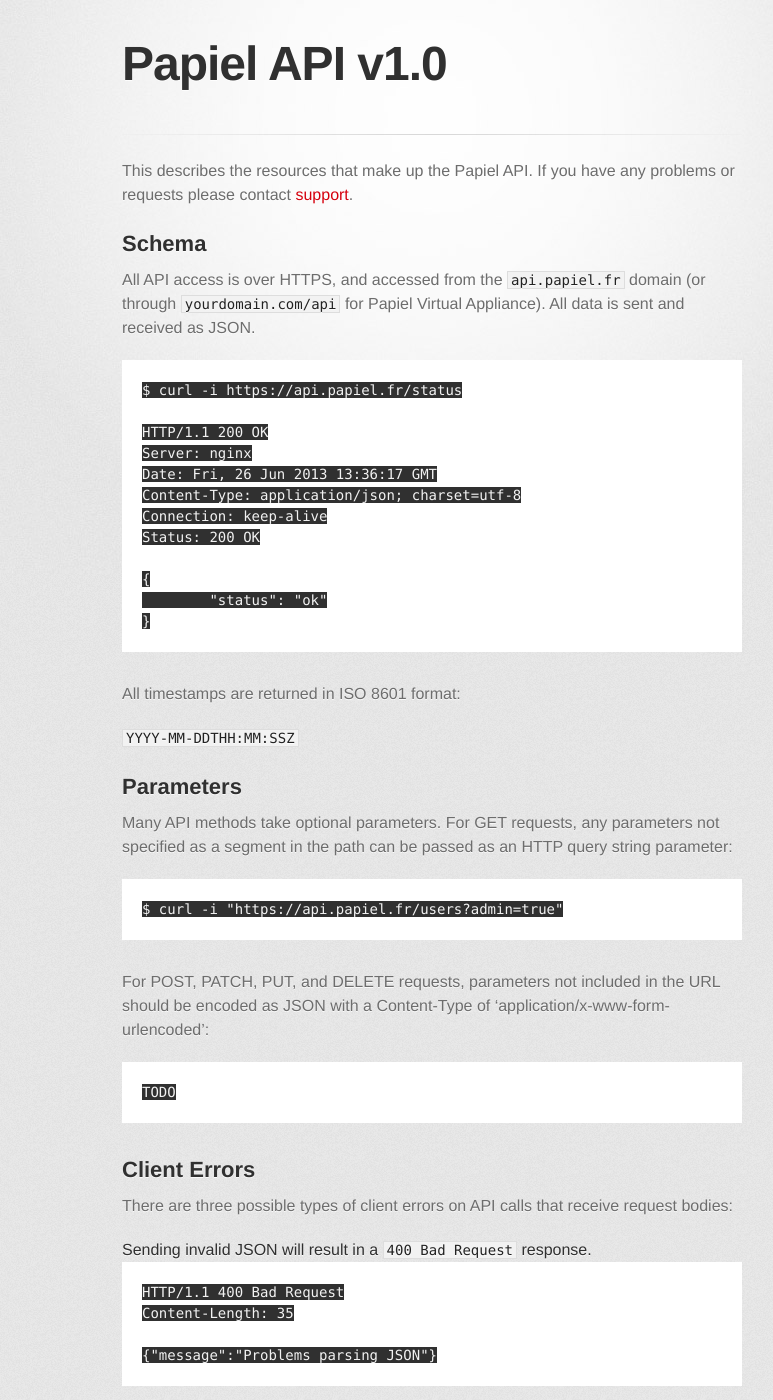
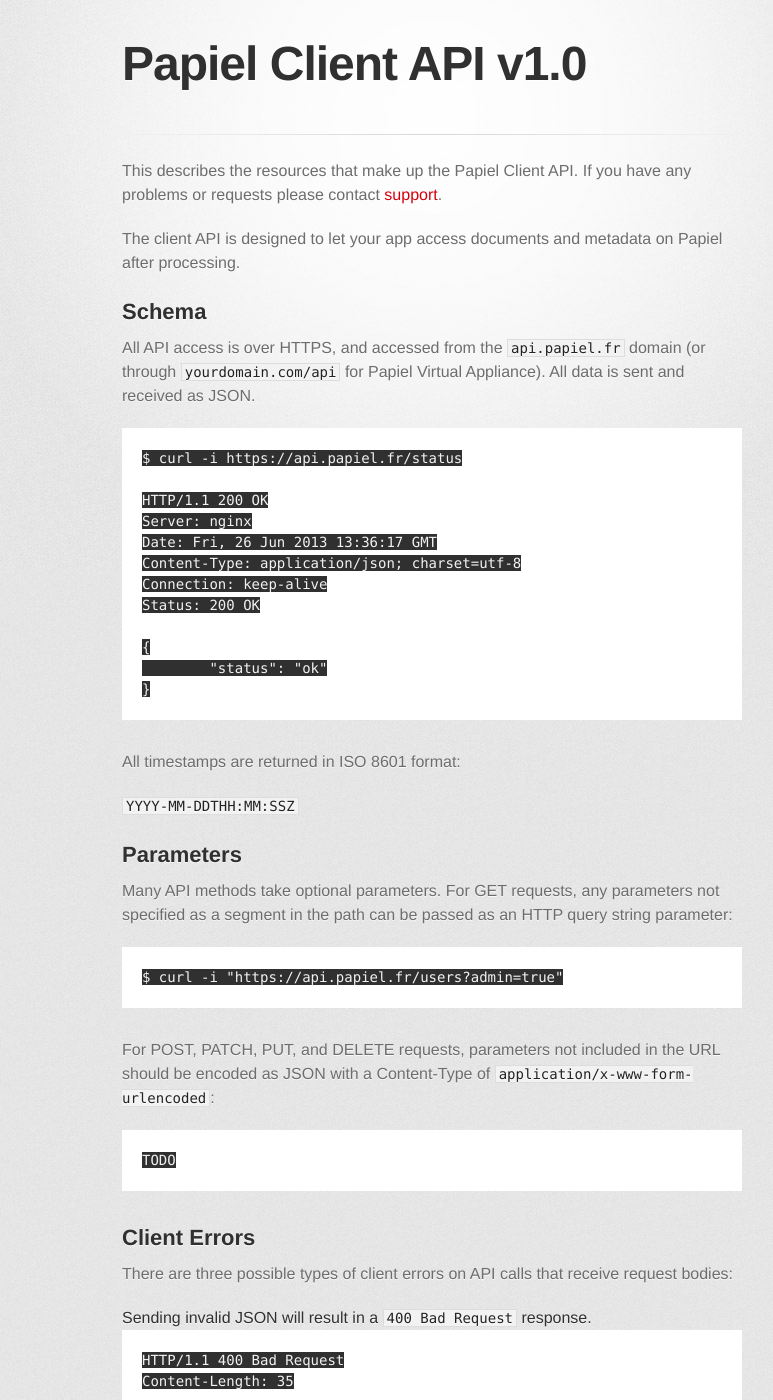
Before and after one commit to AnyFetch/developers.anyfetch.com, a Jekyll site: the page built from index.md, in a window 1280 px wide and 1400 px high. Shown: the whole window, without its empty margins (208-981 px from the left). Built offline with Jekyll 4.4.1, drawn with Linux system fonts in a browser that asks for light colours; some web fonts are replaced; some of the changed text lies outside the part shown.

Commit message:
Update index.md

````diff
--- a/index.md
+++ b/index.md
@@ -1,9 +1,11 @@
 ---
-title: Papiel API v1.0
+title: Papiel Client API v1.0
 layout: doc
 ---
 
-This describes the resources that make up the Papiel API. If you have any problems or requests please contact [support](mailto:support@papiel.fr).
+This describes the resources that make up the Papiel Client API. If you have any problems or requests please contact [support](mailto:support@papiel.fr).
+
+The client API is designed to let your app access documents and metadata on Papiel after processing.
 
 ## Schema
 
@@ -36,7 +38,7 @@
 $ curl -i "https://api.papiel.fr/users?admin=true"
 ```
 
-For POST, PATCH, PUT, and DELETE requests, parameters not included in the URL should be encoded as JSON with a Content-Type of ‘application/x-www-form-urlencoded’:
+For POST, PATCH, PUT, and DELETE requests, parameters not included in the URL should be encoded as JSON with a Content-Type of `application/x-www-form-urlencoded`:
 
 ```
 TODO
@@ -107,13 +109,13 @@
 - __HEAD__ Can be issued against any resource to get just the HTTP header info.
 - __GET__ Used for retrieving resources.
 - __POST__ Used for creating resources, or performing custom actions.
-- __PATCH__ Used for updating resources with partial JSON data. For instance, an Issue resource has `title` and `body` attributes. A PATCH request may accept one or more of the attributes to update the resource. PATCH is a relatively new and uncommon HTTP verb, so resource endpoints also accept POST requests.
+- __PATCH__ Used for updating resources with partial JSON data. For instance, an User resource has `first_name` and `last_name` attributes. A PATCH request may accept one or more of the attributes to update the resource. PATCH is a relatively new and uncommon HTTP verb, so resource endpoints also accept POST requests.
 - __PUT__ Used for replacing resources or collections. For PUT requests with no `body` attribute, be sure to set the `Content-Length` header to zero.
 - __DELETE__ Used for deleting resources.
 
 ## Authentication
 
-There are three ways to authenticate through Papiel API.
+There are three ways to authenticate through Papiel Client API.
 
 ### Basic authentication
 ```
@@ -132,20 +134,13 @@
 
 Read more about [OAuth2](http://oauth.net/2/). Note that OAuth2 tokens can be acquired programmatically, for applications that are not websites.
 
-### OAuth2 Key/Secret
-```
-$ curl https://api.papiel.fr/?client_id=xxxx&client_secret=yyyy
-```
-
-This should only be used in server to server scenarios. Don’t leak your OAuth application’s client secret to your users.
-
 ## Hypermedia
 
 All resources may have one or more `*_url` properties linking to other resources. These are meant to provide explicit URLs so that proper API clients don’t need to construct URLs on their own. It is highly recommended that API clients use these. Doing so will make future upgrades of the API easier for developers. All URLs are expected to be proper [RFC 6570](http://tools.ietf.org/html/rfc6570) URI templates.
 
 ## Pagination
 
-Requests that return multiple items will be paginated to 30 items by default. You can specify further pages with the `?page` parameter. For some resources, you can also set a custom page size up to 100 with the `?per_page` parameter. Note that for technical reasons not all endpoints respect the ?per_page parameter.
+Requests that return multiple items will be paginated to 30 items by default. You can specify further pages with the `?page` parameter. For some resources, you can also set a custom page size up to 100 with the `?per_page` parameter. Note that for technical reasons not all endpoints respect the `?per_page` parameter.
 
 ```
 $ curl https://api.papiel.fr/users?page=2&per_page=100
````
Also changed, not shown: other parts of index.md (+1 -1 lines).
